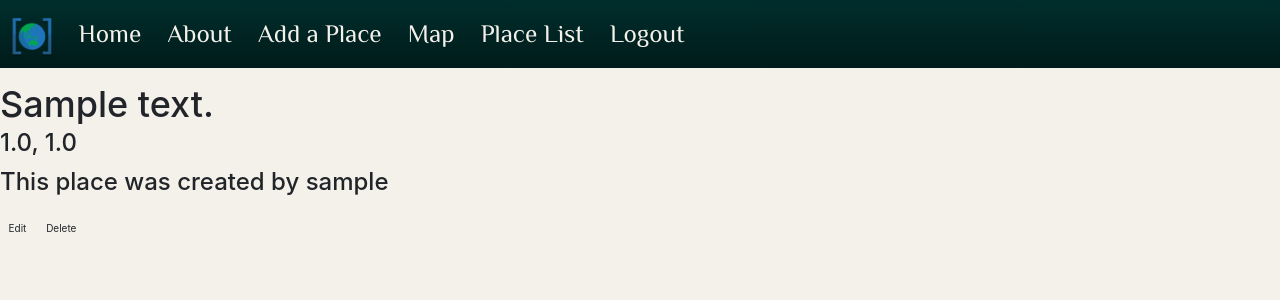
After one commit to LargeWater/places-map, a Django app: page /places/1/ in a window 1280 px wide. The commit adds this page. Shown: the top 300 px of the page. Run offline with Django 4.2, Linux system fonts and the light colour scheme; a user stored in the database is signed in; tables that the repository leaves empty hold one stand-in row (values such as "Sample post"); some libraries are stand-ins or nearby versions.

Commit message:
implement detail page w/ edit and delete

```diff
--- /dev/null
+++ b/main_app/static/css/places/place-detail.css
@@ -0,0 +1,126 @@
+.cat-container {
+  padding: 35px 30px;
+  display: flex;
+  flex-direction: column;
+  align-items: center;
+  justify-content: center;
+}
+
+.cat-img {
+  width: 75%;
+  max-width: 350px;
+}
+
+.usr-img {
+  width: 100%;
+  border-radius: var(--card-border-radius);
+}
+
+.cat-details {
+  width: 98%;
+}
+
+.cat-actions {
+  margin-top: 20px;
+}
+
+.feedings-toy-container {
+  display: flex;
+  flex-direction: column;
+  padding-bottom: 20px;
+  align-items: center;
+}
+
+.subsection-title {
+  display: flex;
+  align-items: center;
+  margin-bottom: 12px;
+}
+
+.subsection-content {
+  margin: 0 8px;
+}
+
+.toy-container {
+  display: flex;
+  align-items: center;
+  flex-wrap: wrap;
+}
+
+.color-block {
+  opacity: 0.8;
+  height: 25px;
+  width: 25px;
+  margin-right: 10px;
+}
+
+
+.place-details h1 {
+  font-size: var(--font-xxl);
+  margin: 15px 0 3px;
+}
+
+.place-details h2 {
+  font-size: var(--font-xl);
+  margin: 0 0 10px;
+  margin-top: 0;
+  margin-bottom: 10px;
+}
+
+.place-details h3 {
+  margin: 20px 0 10px;
+  font-size: var(--font-l);
+}
+
+.place-details p {
+  font-size: var(--font-reg);
+  margin: 5px 0;
+}
+
+.feedings-toy-container > section {
+  width: 80%;
+  min-width: 360px;
+  border: var(--borders);
+  border-radius: var(--card-border-radius);
+  padding: 10px;
+  box-shadow: var(--card-box-shadow);
+  display: flex;
+  flex-direction: column;
+  justify-content: center;
+  margin-bottom: 20px;
+}
+
+.subsection-title img {
+  height: 42px;
+  margin-left: 8px;
+}
+
+.subsection-title img:first-of-type {
+  margin-left: 16px;
+}
+
+
+
+.subsection-content p,
+.subsection-content input,
+.subsection-content select {
+  font-size: var(--font-l);
+}
+
+.subsection-content input,
+.subsection-content select {
+  margin-left: 5px;
+  padding: 3px;
+}
+
+
+#file-input {
+  overflow: hidden;
+  position: absolute;
+  width: 0.1px;
+  height: 0.1px;
+}
+
+#file-name {
+  margin-bottom: 10px;
+}
--- a/main_app/templates/base.html
+++ b/main_app/templates/base.html
@@ -44,6 +44,7 @@
         </button>
         <div class="collapse navbar-collapse" id="navbarNav">
           <ul class="navbar-nav">
+            {% if user.is_authenticated %}
               <li class="nav-item">
                 <a class="nav-link active" href="{% url 'home' %}">Home</a>
               </li>
@@ -59,6 +60,20 @@
               <li class='nav-item'>
                 <a class='nav-link active' href='/places/list'>Place List</a>
               </li>
+              <li class='nav-item'>
+                <a class='nav-link active' href={% url 'logout' %}>Logout</a>
+              </li>
+            {% else %}
+              <li class="nav-item">
+                <a class="nav-link active" href="{% url 'about' %}">About</a>
+              </li>
+              <li class="nav-item">
+                <a class="nav-link active" href="{% url 'home' %}">Login</a>
+              </li>
+              <li class="nav-item">
+                <a class="nav-link active" href="{% url 'signup' %}">Sign up</a>
+              </li>
+            {% endif %}
           </ul>
         </div>
       </div>
--- a/main_app/templates/main_app/place_form.html
+++ b/main_app/templates/main_app/place_form.html
@@ -8,7 +8,11 @@
 {% block content %}
 
 <div class="page-header">
-  <h1>Add a Place</h1>
+  {% if user == place.user %}
+    <h1>Edit your place</h1>
+  {% else %}
+    <h1>Add a Place</h1>
+  {% endif %}
 </div>
 {% comment %}
   Leaving the action empty makes the form post to the same url used to display it
--- /dev/null
+++ b/main_app/templates/places/detail.html
@@ -0,0 +1,30 @@
+{% extends 'base.html' %}
+{% load static %}
+
+{% block head %}
+<link
+  rel="stylesheet"
+  type="text/css"
+  href="{% static 'css/places/place-detail.css' %}"
+/>
+{% endblock %}
+
+{% block content %}
+
+<section class="place-container">
+  <div class="">
+  </div>
+  <div class="place-details">
+    <h1>{{ place.address }}</h1>
+      <h2>{{ place.lat}}, {{ place.lng }}</h2>
+      <h2>This place was created by {{ place.user }}</h2>
+      {% if user == place.user %}
+      <div class="cat-actions">
+        <a href="{% url 'places_update' place.id %}" class="btn warn">Edit</a>
+        <a href="{% url 'places_delete' place.id %}" class="btn danger">Delete</a>
+      </div>
+      {% endif %}
+  </div>
+</section>
+
+{% endblock %}
--- a/main_app/templates/places/index.html
+++ b/main_app/templates/places/index.html
@@ -5,14 +5,14 @@
 <link rel="stylesheet" type="text/css" href="{% static 'css/places/index.css' %}">
 
 
-<div id='map' style='width: 1400px; height: 1000px;'></div>
+<div id='map' style='width: 100%; height: 1000px;'></div>
 <script>
   mapboxgl.accessToken = 'pk.eyJ1IjoibGFyZ2V3YXRlciIsImEiOiJjbDZoOTAwZWkweWNjM2JvYThnbm03YjMzIn0.r11MoNzvczr0RUCDmi9brQ';
   const map = new mapboxgl.Map({
     container: 'map',
     style: 'mapbox://styles/mapbox/streets-v11',
-    zoom: 2,
-    center: [18.972889204789812, 18.491862350201767]
+    zoom: 2.4,
+    center: [1, 1]
   });
 </script>
 {% for place in places %}
--- a/main_app/templates/signup.html
+++ b/main_app/templates/signup.html
@@ -9,7 +9,6 @@
 
 <div class="page-header">
   <h1>Sign Up</h1>
-  <img src="{% static 'images/nerd-cat.svg' %}" alt="A cat using a computer"/>
 </div>
 {% if error_message %}
   <p class="red-text">{{ error_message }}</p>
--- a/main_app/urls.py
+++ b/main_app/urls.py
@@ -2,9 +2,13 @@ from django.urls import path
 from . import views
 
 urlpatterns = [
-  path('', views.home, name='home'),
+  path('', views.Home.as_view(), name='home'),
   path('about/', views.about, name='about'),
   path('places/index/', views.index, name='index'),
   path('places/new/', views.PlaceCreate.as_view(), name='places_create'),
   path('places/list/', views.PlaceList.as_view(), name='places_list'),
+  path('accounts/signup/', views.signup, name='signup'),
+  path('places/<int:pk>/delete/', views.PlaceDelete.as_view(), name='places_delete'),
+  path('places/<int:pk>/update/', views.PlaceUpdate.as_view(), name='places_update'),
+  path('places/<int:place_id>/', views.places_detail, name='places_detail'),
 ]
--- a/main_app/views.py
+++ b/main_app/views.py
@@ -1,12 +1,15 @@
 from django.shortcuts import render, redirect
 from django.contrib.auth import login
 from django.contrib.auth.forms import UserCreationForm
+from django.contrib.auth.views import LoginView
+from django.contrib.auth.decorators import login_required
+from django.contrib.auth.mixins import LoginRequiredMixin
 from django.views.generic import ListView, DetailView
-from django.views.generic.edit import CreateView
+from django.views.generic.edit import CreateView, UpdateView, DeleteView
 from .models import Place
 
 
-class PlaceCreate(CreateView):
+class PlaceCreate(LoginRequiredMixin, CreateView):
   model = Place
   fields = ['address']
   success_url = '/places/index/'
@@ -21,7 +24,15 @@ class PlaceCreate(CreateView):
     context['place'] = Place.objects.all()
     return context
 
-class PlaceList(ListView):
+class PlaceUpdate(LoginRequiredMixin, UpdateView):
+  model = Place
+  fields = ['address']
+
+class PlaceDelete(LoginRequiredMixin, DeleteView):
+  model = Place
+  success_url = '/places/index/'
+
+class PlaceList(LoginRequiredMixin, ListView):
   model = Place
   template_name = 'places/list.html'
   context_object_name = 'places'
@@ -33,6 +44,7 @@ def home(request):
 def about(request):
   return render(request, 'about.html')
 
+@login_required
 def index(request):
   places = Place.objects.all()
   return render(request, 'places/index.html', { 'places': places })
@@ -51,3 +63,11 @@ def signup(request):
   form = UserCreationForm()
   context = {'form': form, 'error_message': error_message}
   return render(request, 'signup.html', context)
+
+
+class Home(LoginView):
+  template_name = 'home.html'
+
+def places_detail(request, place_id):
+  place = Place.objects.get(id=place_id)
+  return render(request, 'places/detail.html', { 'place': place })
--- a/placesmap/settings.py
+++ b/placesmap/settings.py
@@ -123,6 +123,12 @@ USE_TZ = True
 
 STATIC_URL = 'static/'
 
+LOGIN_URL = 'home'
+
+LOGIN_REDIRECT_URL = 'index'
+
+LOGOUT_REDIRECT_URL = 'home'
+
 # Default primary key field type
 # https://docs.djangoproject.com/en/4.1/ref/settings/#default-auto-field
 
--- a/placesmap/urls.py
+++ b/placesmap/urls.py
@@ -19,4 +19,5 @@ from django.urls import path, include
 urlpatterns = [
   path('admin/', admin.site.urls),
   path('', include('main_app.urls')),
+  path('accounts/', include('django.contrib.auth.urls')),
 ]
```
Also changed, not shown: main_app/templates/main_app/place_confirm_delete.html (added, +23 -0 lines), main_app/templates/places/list.html (+7 -7 lines). Lines whose indentation alone changed are shown as unchanged.
